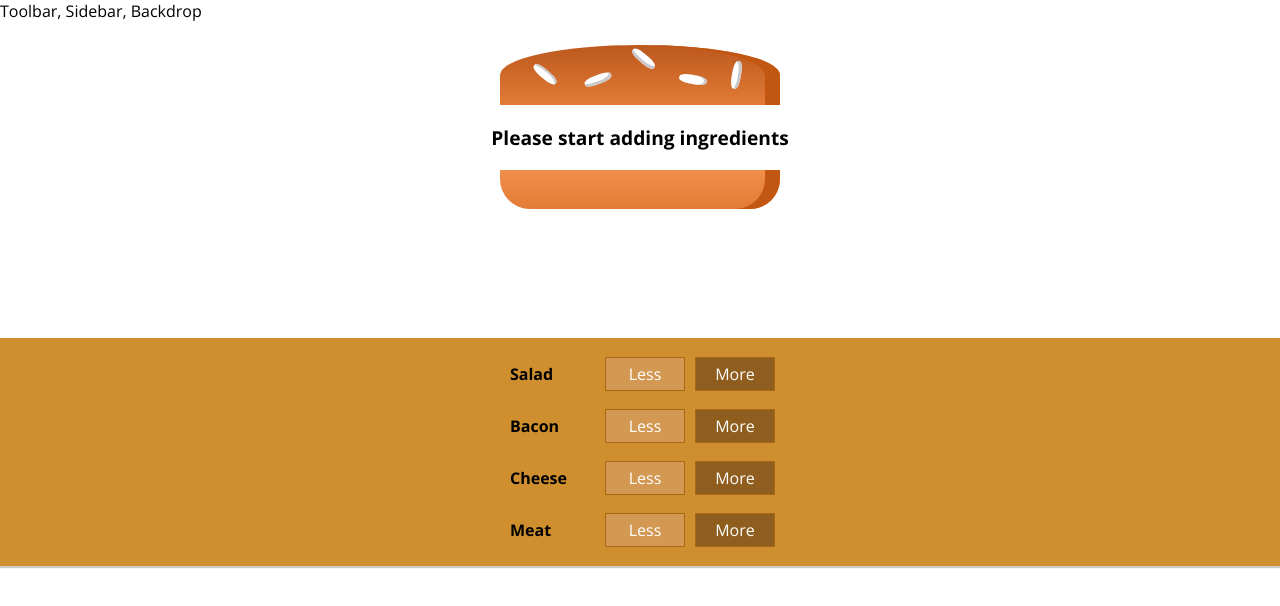
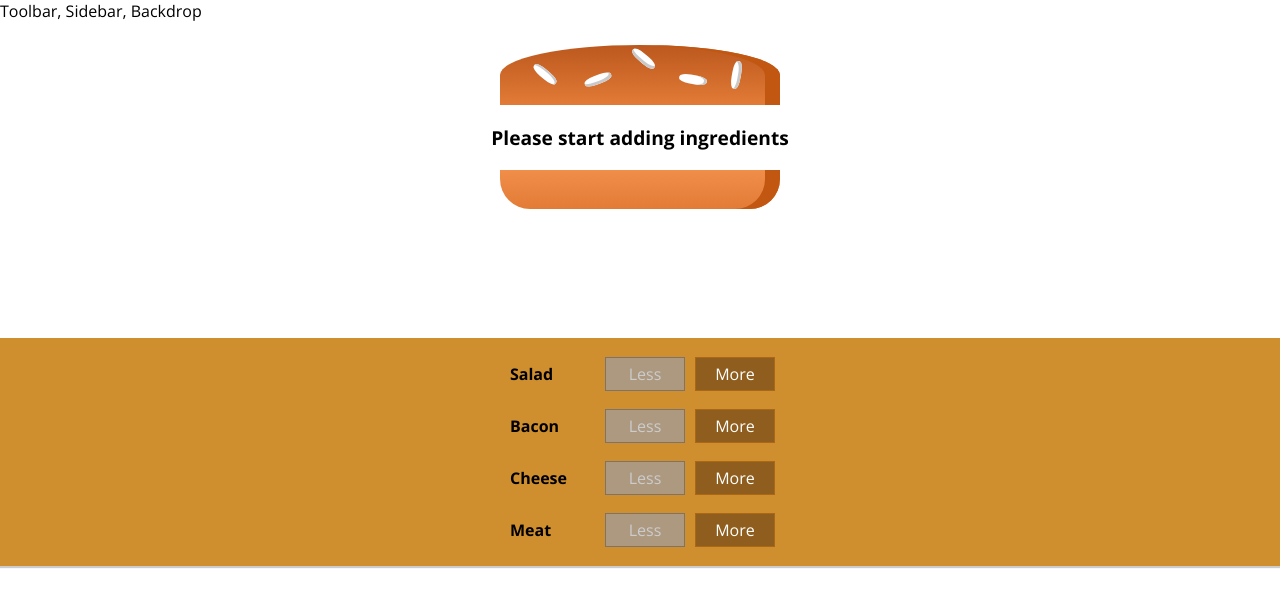
Before and after one commit to chillaxabhinav/React-BurgerBuilder-Project, a React app: page / in a window 1280 px wide. Shown: the top 606 px of the page. Built offline with nearby package versions, Linux system fonts and the light colour scheme.

Commit message:
removing ingredients with diabled less button

```diff
--- a/src/components/Burger/BuildControls/BuildControl/BuildControl.js
+++ b/src/components/Burger/BuildControls/BuildControl/BuildControl.js
@@ -4,7 +4,7 @@
 const buildControl = (props) =>(
     <div  className={classes.BuildControl}>
         <div className={classes.Label}>{props.label}</div>
-        <button className={classes.Less}>Less</button>
+        <button className={classes.Less} onClick={props.removed} disabled={props.disabled}>Less</button>
         <button className={classes.More} onClick={props.added}>More</button>
     </div>
 );
--- a/src/components/Burger/BuildControls/BuildControls.js
+++ b/src/components/Burger/BuildControls/BuildControls.js
@@ -17,7 +17,9 @@
                 key={ctrl.label}
                 label={ctrl.label}
                 type={ctrl.type}
-                added = {() => props.ingredientAdded(ctrl.type)} />
+                added = {() => props.ingredientAdded(ctrl.type)}
+                removed = {() => props.ingredientRemoved(ctrl.type)}
+                disabled = {props.disabled[ctrl.type]}/>
         ))}
 
     </div>
--- a/src/containers/BurgerBuilder/BurgerBuilder.js
+++ b/src/containers/BurgerBuilder/BurgerBuilder.js
@@ -40,15 +40,38 @@
     }
 
     removeIngredientHandler = (type) => {
-
+        const oldCount = this.state.ingredients[type];
+        if(oldCount <= 0 ){
+            return;
+        }
+        const updatedCount = oldCount - 1;
+        const updatedIngredient = {
+            ...this.state.ingredients
+        }
+        updatedIngredient[type] = updatedCount;
+        const priceDeduction  = INGREDIENT_PRICES[type];
+        const oldPrice = this.state.totalPrice;
+        const newPrice = oldPrice - priceDeduction;
+        this.setState({
+            totalPrice : newPrice,
+            ingredients : updatedIngredient
+        })
     }
 
     render() {
+        const disabledInfo = {
+            ...this.state.ingredients
+        };
+        for (let key in disabledInfo){
+            disabledInfo[key] = disabledInfo[key] <= 0
+        }
         return (
             <Aux>
                 <Burger ingredients = {this.state.ingredients}/>
                 <BuildControls
-                    ingredientAdded={this.addIngredientHandler}/>
+                    ingredientAdded={this.addIngredientHandler}
+                    ingredientRemoved={this.removeIngredientHandler}
+                    disabled={disabledInfo}/>
             </Aux>
         )
     }
```
